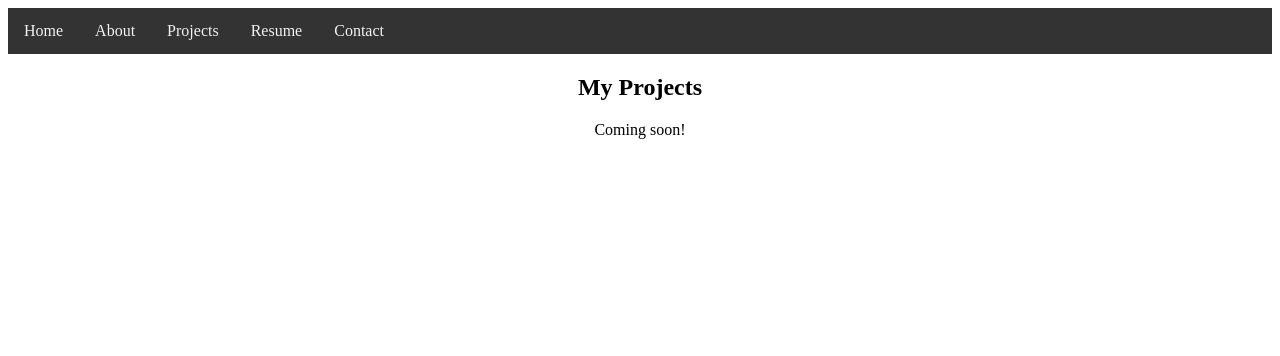
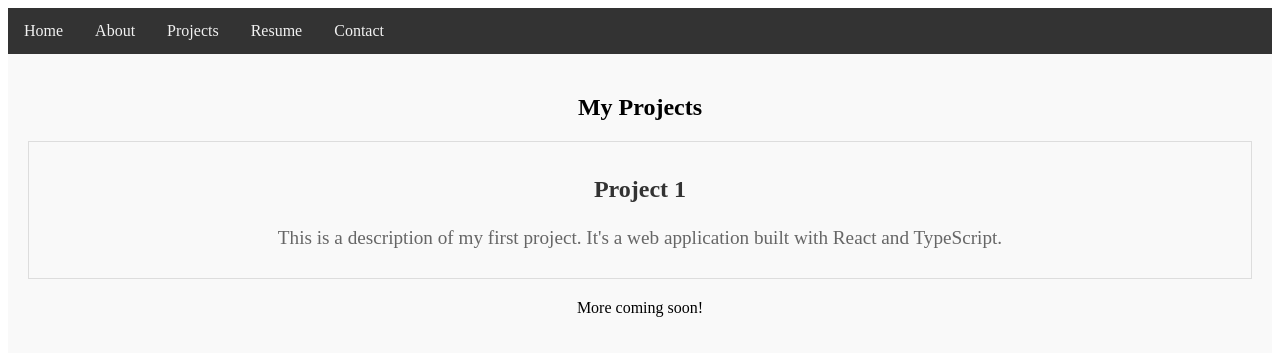
Before and after one commit to SamMarch/portfolio, a React (Create React App) app: page /projects in a window 1280 px wide. Shown: the top 356 px of the page. Built offline with nearby package versions, Linux system fonts and the light colour scheme; the HTML template or start-up script is replaced by a standard one.

Commit message:
Add styles to Projects component

```diff
--- a/src/components/Projects.tsx
+++ b/src/components/Projects.tsx
@@ -1,10 +1,15 @@
 import React from 'react';
+import styles from '../styles/Projects.module.css';
 
 const Projects: React.FC = () => {
     return (
-        <div>
+        <div className={styles.projectsContainer}>
             <h2>My Projects</h2>
-            <p>Coming soon!</p>
+            <div className={styles.projectCard}>
+                <h3 className={styles.projectTitle}>Project 1</h3>
+                <p className={styles.projectDescription}>This is a description of my first project. It's a web application built with React and TypeScript.</p>
+            </div>
+            <p>More coming soon!</p>
         </div>
     );
 }
--- /dev/null
+++ b/src/styles/Projects.module.css
@@ -0,0 +1,20 @@
+.projectsContainer {
+    padding: 20px;
+    background-color: #f9f9f9;
+}
+
+.projectCard {
+    border: 1px solid #ddd;
+    margin-bottom: 20px;
+    padding: 10px;
+}
+
+.projectTitle {
+    font-size: 1.5em;
+    color: #333;
+}
+
+.projectDescription {
+    font-size: 1.2em;
+    color: #666;
+}
```
